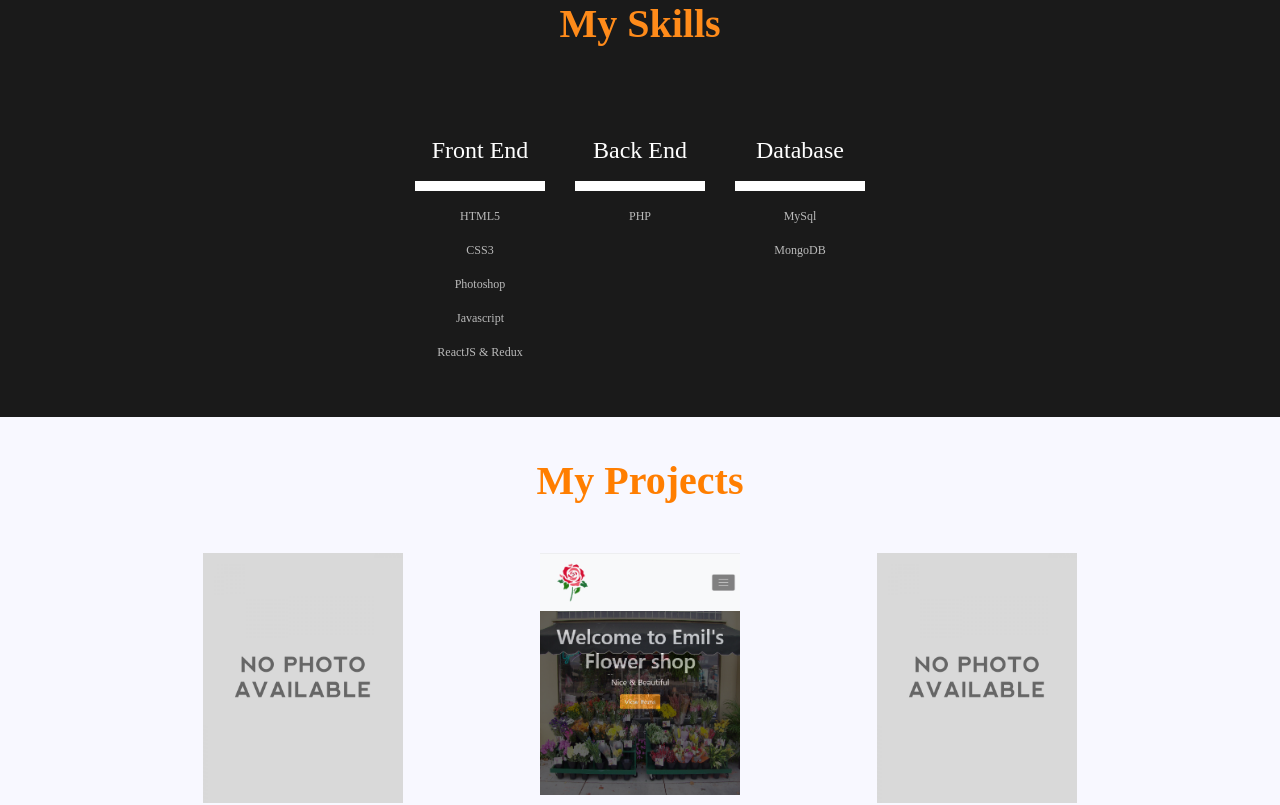
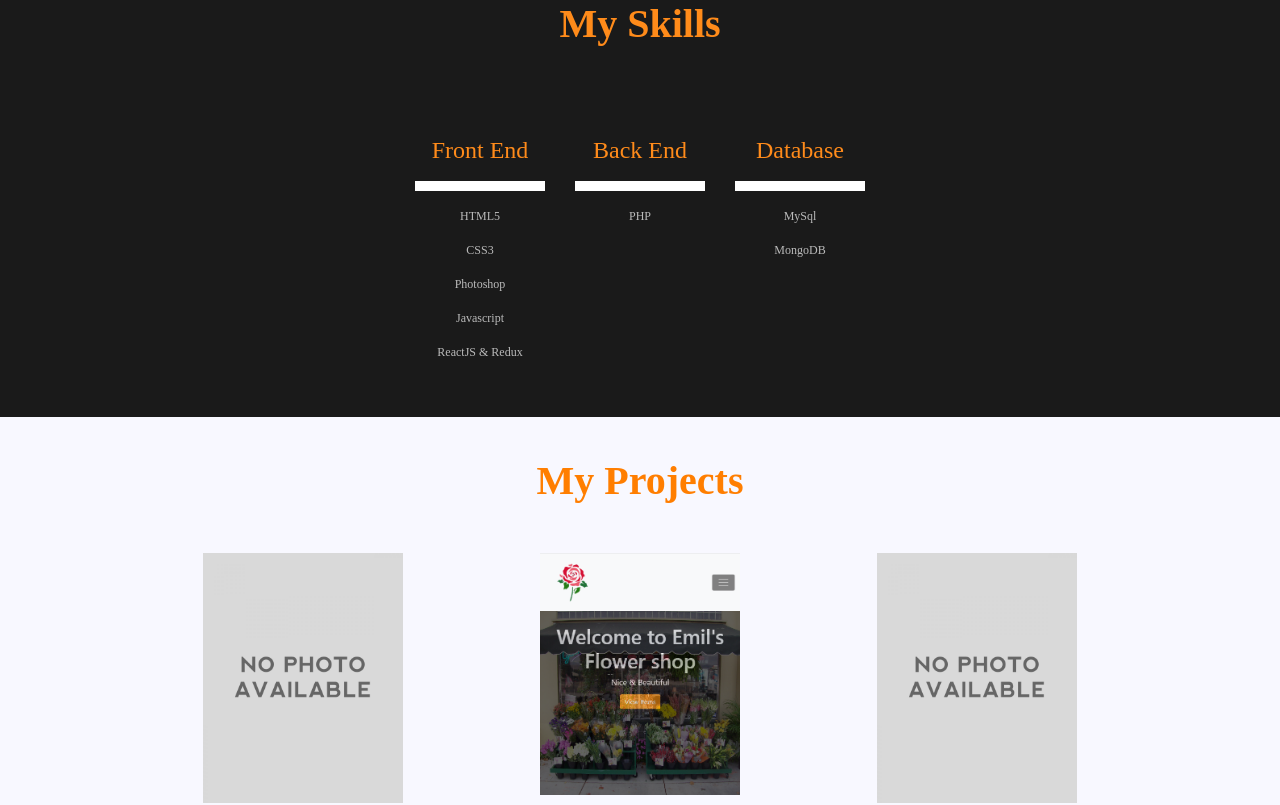
Before and after one commit to emiljohnbenitez24/emil-portfolio, a React (Create React App) app: page / in a window 1280 px wide. Shown: the part 1320-2125 px from the top of the page. Built offline with nearby package versions, Linux system fonts and the light colour scheme.

Commit message:
my last commit

```diff
--- a/src/App.js
+++ b/src/App.js
@@ -4,7 +4,6 @@ import About from './components/about';
 import Projects from './components/projects'
 import Skills from './components/skills'
 import Footer from './components/footer'
-import { Container, Row, Col, Nav, Navbar } from 'react-bootstrap'
 
 
 function App() {
--- a/src/components/projects.js
+++ b/src/components/projects.js
@@ -3,6 +3,7 @@ import styled from 'styled-components';
 import { Container, Row, Col, Image } from 'react-bootstrap'
 import flower from '.././assets/flower.png'
 import noimage from '.././assets/noimage.jpg';
+import ScrollAnimation from 'react-animate-on-scroll'
 
 const Projects = () => {
 
@@ -95,9 +96,12 @@ const Projects = () => {
   return (
     <MainDiv id="projects">
       <Container style={{ padding: '5vh' }}>
+        <ScrollAnimation animateIn="bounceInRight" animateOnce={true}>
           <h1 style={{ color: '#FF7E00', fontWeight: 'bold' }}>My Projects</h1>
+        </ScrollAnimation>
         <Row style={{ padding: '5vh' }}>
           <Col>
+            <ScrollAnimation animateIn="fadeIn" animateOnce={true}>
               <div class="hovereffect" style={{ marginBottom: '5vh' }}>
                 <Image width={200} class="img-responsive" src={noimage} />
                 <div class="overlay">
@@ -105,8 +109,10 @@ const Projects = () => {
                   <a class="info" >Soon To Build</a>
                 </div>
               </div>
+            </ScrollAnimation>
           </Col>
           <Col>
+            <ScrollAnimation animateIn="fadeIn" delay={500} animateOnce={true}>
               <div class="hovereffect" style={{ marginBottom: '5vh' }}>
                 <Image width={200} class="img-responsive" src={flower} />
                 <div class="overlay">
@@ -114,8 +120,10 @@ const Projects = () => {
                   <a class="info" href="https://ejflowershop.herokuapp.com/">View Project</a>
                 </div>
               </div>
+            </ScrollAnimation>
           </Col>
           <Col>
+            <ScrollAnimation animateIn="fadeIn" delay={1000} animateOnce={true}>
               <div class="hovereffect">
                 <Image width={200} class="img-responsive" src={noimage} />
                 <div class="overlay">
@@ -123,6 +131,7 @@ const Projects = () => {
                   <a class="info" >Soon To Build</a>
                 </div>
               </div>
+            </ScrollAnimation>
           </Col>
         </Row>
       </Container>
--- a/src/components/skills.js
+++ b/src/components/skills.js
@@ -27,7 +27,7 @@ const Skills = () => {
                 <Row style={{ padding: '5vh' }} className="justify-content-md-center">
                     <Col md="auto">
                         <ScrollAnimation animateIn="fadeIn" animateOnce={true}>
-                            <h4>Front End</h4>
+                            <h4 style={{ color: '#FF7E00' }}>Front End</h4>
                             <hr style={{ border: '5px solid white', width: '15vh' }} />
                             <p>HTML5</p>
                             <p>CSS3</p>
@@ -38,14 +38,14 @@ const Skills = () => {
                     </Col>
                     <Col md="auto">
                         <ScrollAnimation animateIn="fadeIn" delay={500} animateOnce={true}>
-                            <h4>Back End</h4>
+                            <h4 style={{ color: '#FF7E00' }}> Back End</h4>
                             <hr style={{ border: '5px solid white', width: '15vh' }} />
                             <p>PHP</p>
                         </ScrollAnimation>
                     </Col>
                     <Col md="auto">
                         <ScrollAnimation animateIn="fadeIn" delay={1000} animateOnce={true}>
-                            <h4>Database</h4>
+                            <h4 style={{ color: '#FF7E00' }}>Database</h4>
                             <hr style={{ border: '5px solid white', width: '15vh' }} />
                             <p>MySql</p>
                             <p>MongoDB</p>
```
Lines whose indentation alone changed are shown as unchanged.
